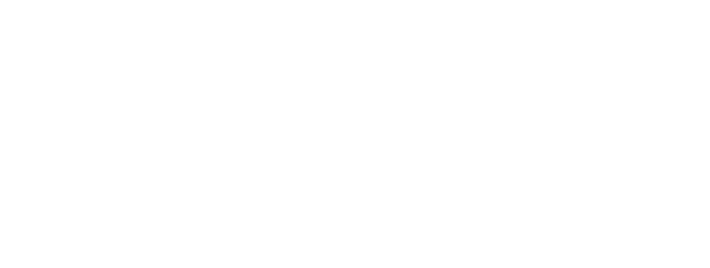
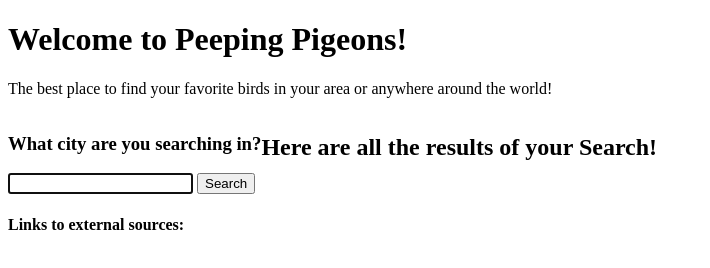
Before and after one commit to Morettilouie/Peeping-Pigeons, a plain HTML site: page index.html in a window 1280 px wide. Shown: the whole page, without its empty margins (0-710 px from the left). Drawn offline with Linux system fonts and the light colour scheme.

Commit message:
initial html

```diff
--- a/assets/css/style.css
+++ b/assets/css/style.css
@@ -0,0 +1,3 @@
+main {
+    display: flex;
+}
--- a/index.html
+++ b/index.html
@@ -1,12 +1,36 @@
 <!DOCTYPE html>
 <html lang="en">
+
 <head>
     <meta charset="UTF-8">
     <meta http-equiv="X-UA-Compatible" content="IE=edge">
     <meta name="viewport" content="width=device-width, initial-scale=1.0">
-    <title>Document</title>
+    <link rel="stylesheet" href="./assets/css/style.css">
+    <title>Peeping Pigeons</title>
 </head>
+
 <body>
+    <header>
+        <h1>Welcome to Peeping Pigeons!</h1>
+        <p>The best place to find your favorite birds in your area or anywhere around the world!</p>
+    </header>
+    <main>
+        <section class="leftSideBar">
+            <div>
+                <h3>What city are you searching in?</h3>
+                <form id="user-form">
+                    <input id="city-name" type="type" autofocus="true" />
+                    <button type="submit">Search</button>
+                </form>
+            </div>
+            <div>
+                <h4>Links to external sources:</h4>
+            </div>
+        </section>
+        <section class="searchResults">
+            <h2>Here are all the results of your Search!</h2>
+        </section>
+    </main>
+</body>
 
-</body>
 </html>
```
